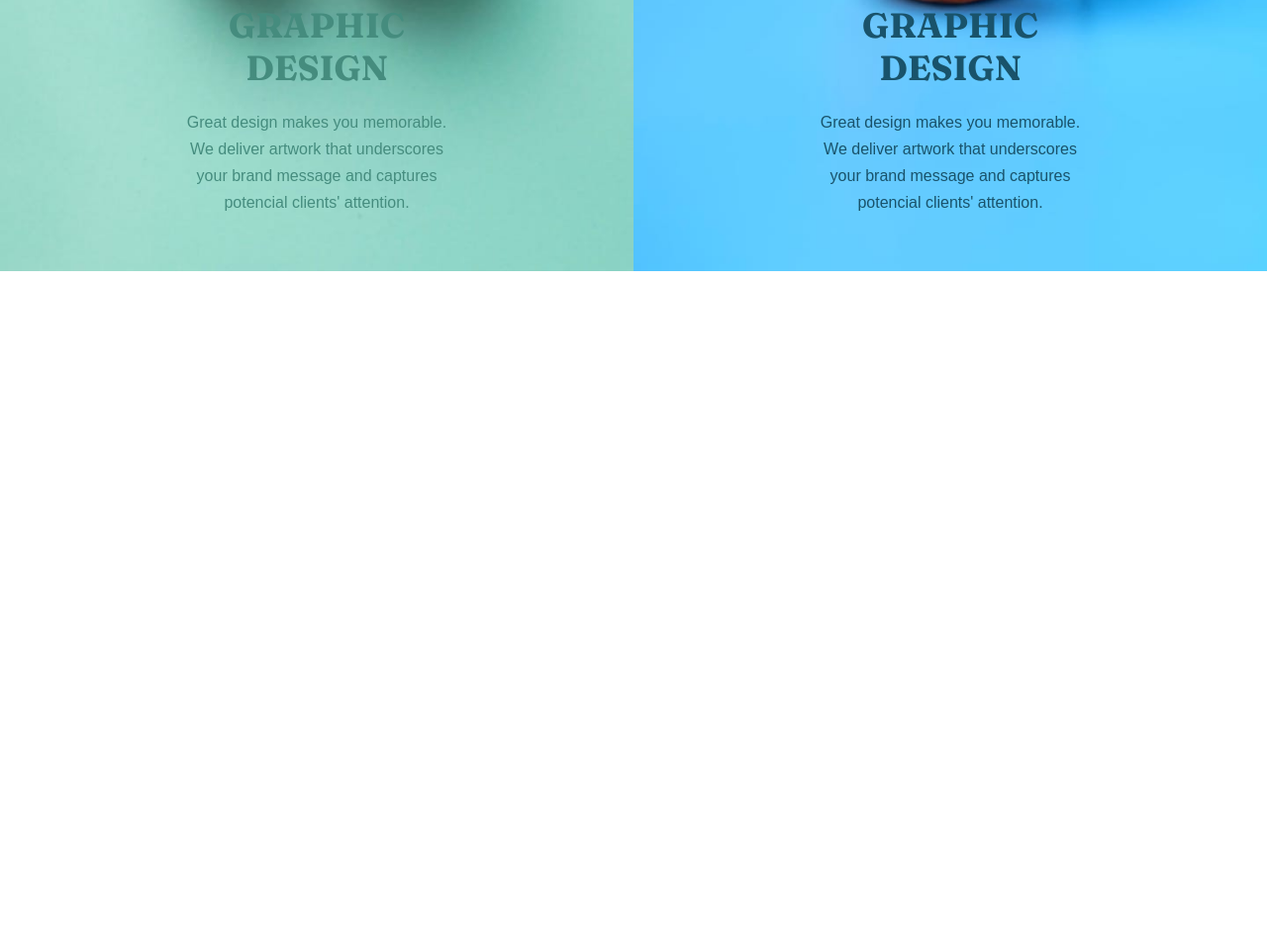
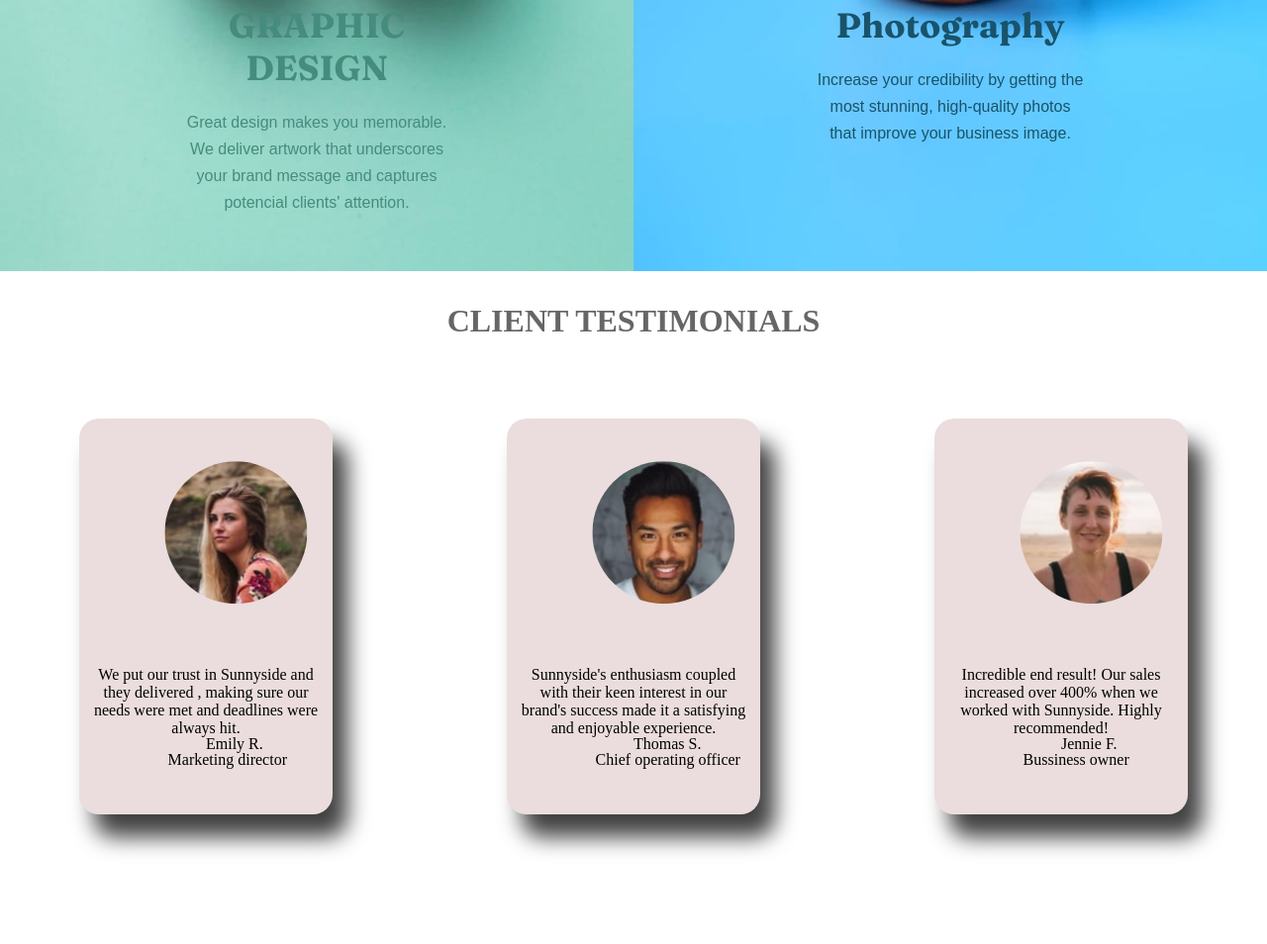
Before and after one commit to Ashish73653/LandingPageClone, a plain HTML site: page index.html in a window 1280 px wide. Shown: the part 1966-2920 px from the top of the page at 99% size. Drawn offline with Linux system fonts and the light colour scheme.

Commit message:
[completed for pc screen]

```diff
--- a/index.html
+++ b/index.html
@@ -104,15 +104,35 @@
         <img src="images/desktop/image-photography.jpg" alt="">
         <div class="textF">
           <div class="title">
-            GRAPHIC DESIGN
+            Photography
           </div>
-          <div class="conF">Great design makes you memorable. We deliver artwork that underscores your brand message and captures potencial clients' attention.</div>
+          <div class="conF">Increase your credibility by getting the most stunning, high-quality photos that improve your business image.</div>
         </div>
       </div>
     </div>
 
     <div class="fifth">
-
+      <div class="fheading">CLIENT TESTIMONIALS</div>
+      <div class="container">
+        <div class="card1">
+          <div class="img"><img src="images/image-emily.jpg" alt=""></div>
+          <div class="content">We put our trust in Sunnyside and they delivered , making sure our needs were met and deadlines were always hit.</div>
+          <div class="name">Emily R.</div>
+          <div class="desig">Marketing director</div>
+        </div>
+        <div class="card1">
+          <div class="img"><img src="images/image-thomas.jpg" alt=""></div>
+          <div class="content">Sunnyside's enthusiasm coupled with their keen interest in our brand's success made it a satisfying and enjoyable experience.</div>
+          <div class="name">Thomas S.</div>
+          <div class="desig">Chief operating officer</div>
+        </div>
+        <div class="card1">
+          <div class="img"><img src="images/image-jennie.jpg" alt=""></div>
+          <div class="content">Incredible end result! Our sales increased over 400% when we worked with Sunnyside. Highly recommended!</div>
+          <div class="name">Jennie F.</div>
+          <div class="desig">Bussiness owner</div>
+        </div>
+      </div>
     </div>
 
     <div class="last">
--- a/style.css
+++ b/style.css
@@ -255,8 +255,54 @@
 }
 
 .fifth{
+    height: 85vh;
+}
+.fifth .fheading{
+    text-align: center;
+    font-size: 2rem;
+    font-weight: 900;
+    margin-top: 2rem;
+    color: rgb(102, 102, 102);
+}
+.fifth .card1{
+    position: relative;
+    width: 20%;
+    background-color: rgb(235, 221, 221);
+    margin: 5rem;
+    height: 25rem;
+    border-radius: 20px;
+    box-shadow: 15px 23px 22px 0px rgba(0,0,0,0.75);
+    -webkit-box-shadow: 15px 23px 22px 0px rgba(0,0,0,0.75);
+    -moz-box-shadow: 15px 23px 22px 0px rgba(0,0,0,0.75);
+}
+.fifth .card1:hover{
+    transform: scale(1.1);
+    cursor: pointer;
+}
+.fifth .card1 .img img{
+    position: absolute;
+    transform: translate(60%,30%);
+    border-radius: 50%;
+}
+.fifth .card1 .content{
+    position: absolute;
+    top: 15rem;
+    padding: 10px;
+    text-align: center;
+}
+.fifth .card1 .name{
+    position: absolute;
+    top: 20rem;
+    transform: translate(8rem, 0);
+}
+.fifth .card1 .desig{
+    position: absolute;
+    top: 21rem;
+    transform: translate(5.6rem, 0);
+}
+.fifth .container{
     display: flex;
-    height: 90vh;
+    justify-content: space-between;
 }
 
 .last{
```
